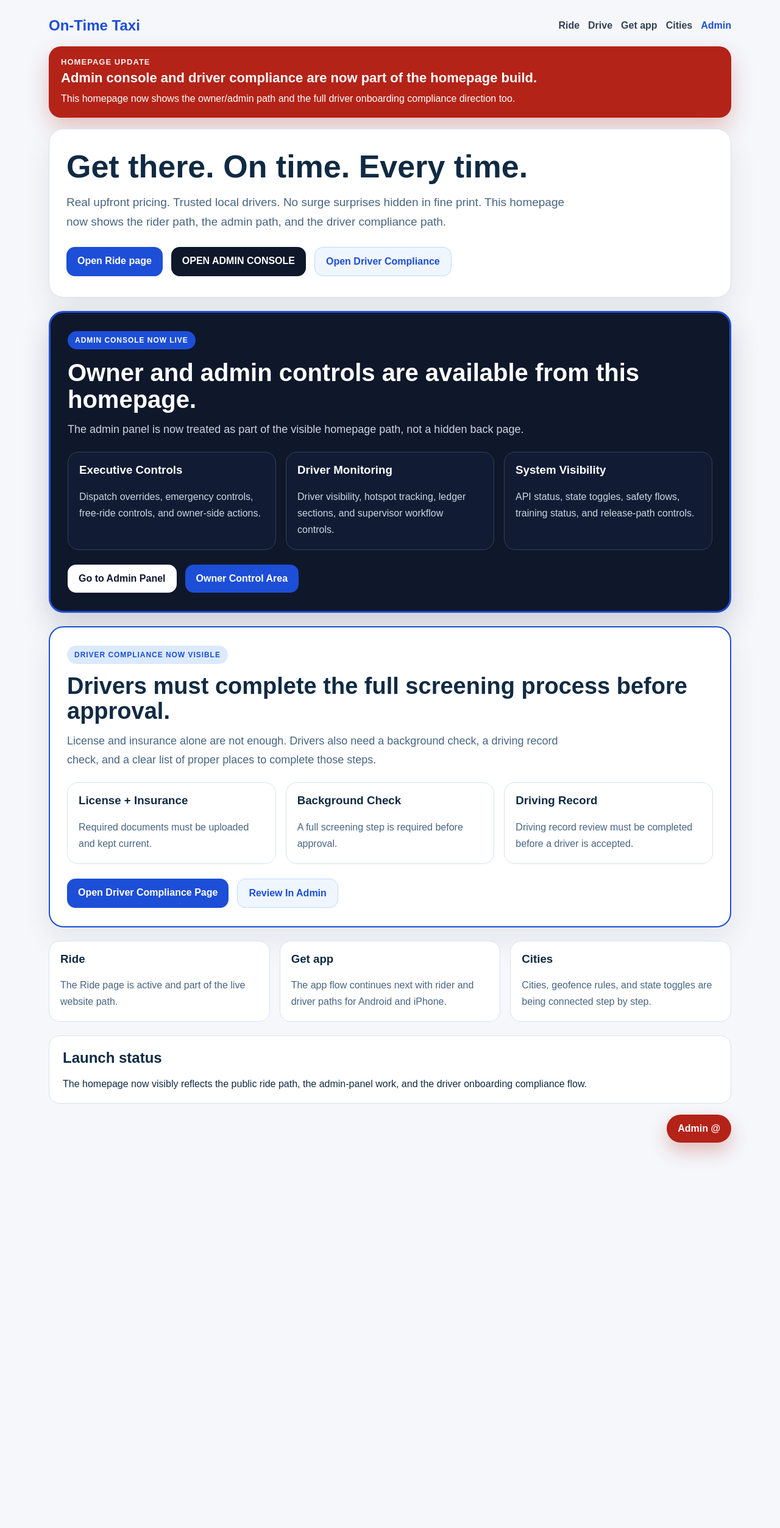
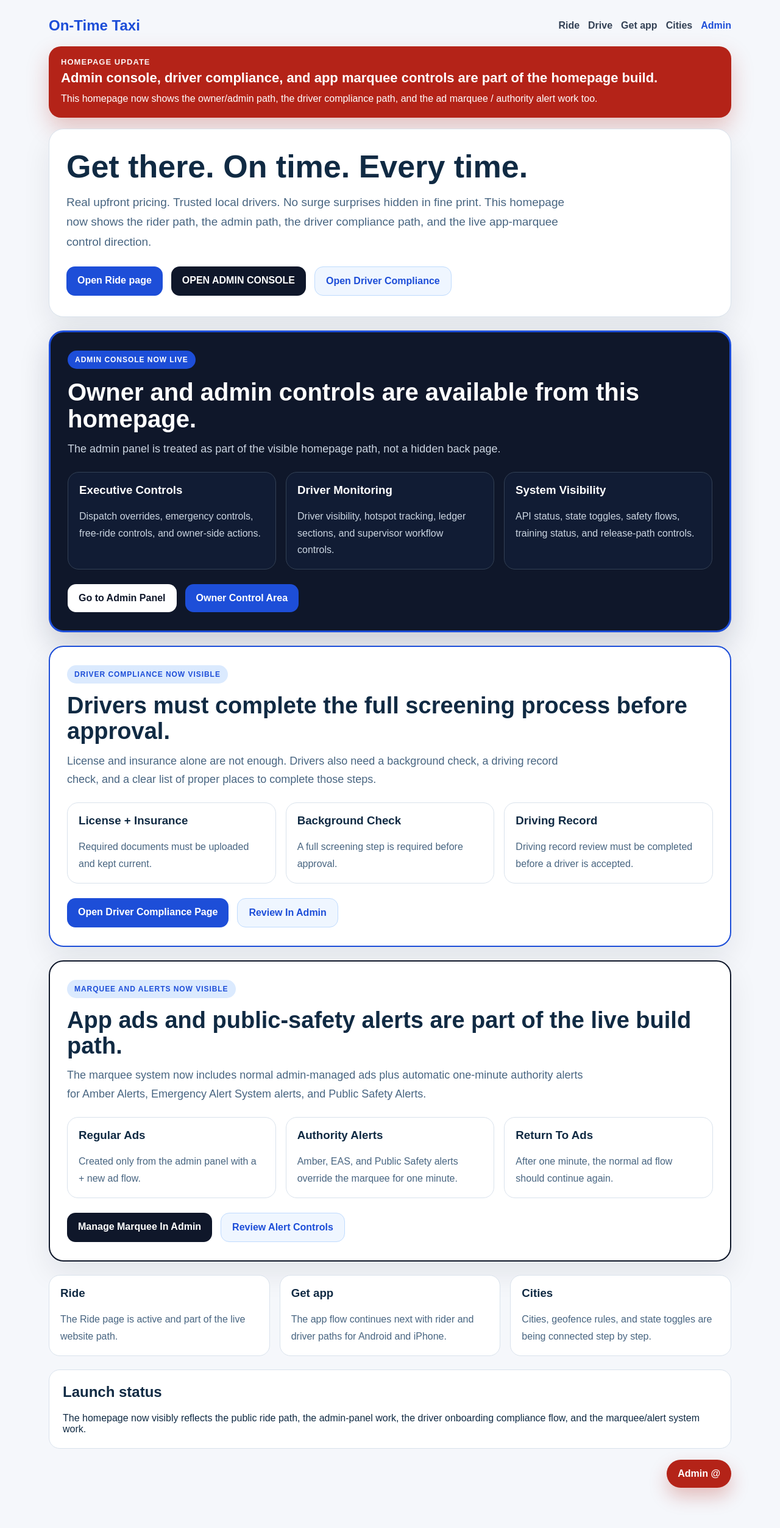
Before and after one commit to Neocryptz369369/ontimetaxipages, a Next.js app: page / in a window 1280 px wide. Shown: the top 2506 px of the page at 61% size. Before the commit the page ends 1970 px from the top, so only its background shows below. Built offline with nearby package versions, Linux system fonts and the light colour scheme.

Commit message:
Add ad marquee controls and homepage visibility

```diff
--- a/src/app/admin/page.tsx
+++ b/src/app/admin/page.tsx
@@ -296,7 +296,7 @@ export default function AdminPage() {
                   <p style={eyebrowStyle}>Apps Marquee Controls</p>
                   <h2 style={{ margin: '8px 0 10px' }}>Admin-managed ads and authority alerts</h2>
                   <p style={{ color: '#486581', margin: 0, maxWidth: '760px', lineHeight: 1.6 }}>
-                    Ads should be created only in the admin panel. Authority-driven emergency alerts are separate from regular ads and should only last 1 minute before normal ads continue again.
+                    Ads should be created only in the admin panel. Authority-driven emergency alerts are separate from normal ads and should only last 1 minute before normal ads continue again.
                   </p>
                 </div>
                 <button
--- a/src/app/page.tsx
+++ b/src/app/page.tsx
@@ -45,10 +45,10 @@ export default function HomePage() {
             Homepage Update
           </div>
           <div style={{ fontSize: "22px", fontWeight: 800, marginTop: "6px" }}>
-            Admin console and driver compliance are now part of the homepage build.
+            Admin console, driver compliance, and app marquee controls are part of the homepage build.
           </div>
-          <div style={{ fontSize: "16px", lineHeight: 1.6, marginTop: "8px", maxWidth: "900px" }}>
-            This homepage now shows the owner/admin path and the full driver onboarding compliance direction too.
+          <div style={{ fontSize: "16px", lineHeight: 1.6, marginTop: "8px", maxWidth: "920px" }}>
+            This homepage now shows the owner/admin path, the driver compliance path, and the ad marquee / authority alert work too.
           </div>
         </section>
 
@@ -68,7 +68,7 @@ export default function HomePage() {
 
           <p style={{ margin: 0, fontSize: "19px", lineHeight: 1.7, maxWidth: "840px", color: "#486581" }}>
             Real upfront pricing. Trusted local drivers. No surge surprises hidden in fine print.
-            This homepage now shows the rider path, the admin path, and the driver compliance path.
+            This homepage now shows the rider path, the admin path, the driver compliance path, and the live app-marquee control direction.
           </p>
 
           <div style={{ display: "flex", gap: "14px", flexWrap: "wrap", marginTop: "24px" }}>
@@ -94,7 +94,7 @@ export default function HomePage() {
             Owner and admin controls are available from this homepage.
           </h2>
           <p style={{ margin: 0, fontSize: "18px", lineHeight: 1.7, maxWidth: "860px", color: "#cbd5e1" }}>
-            The admin panel is now treated as part of the visible homepage path, not a hidden back page.
+            The admin panel is treated as part of the visible homepage path, not a hidden back page.
           </p>
           <div style={threeColGrid}>
             <div style={darkCard}><h3 style={{ marginTop: 0 }}>Executive Controls</h3><p style={darkBody}>Dispatch overrides, emergency controls, free-ride controls, and owner-side actions.</p></div>
@@ -135,6 +135,34 @@ export default function HomePage() {
           </div>
         </section>
 
+        <section
+          style={{
+            background: "#ffffff",
+            border: "2px solid #0f172a",
+            borderRadius: "24px",
+            padding: "30px 28px",
+            boxShadow: "0 20px 48px rgba(15, 23, 42, 0.08)",
+            marginBottom: "22px",
+          }}
+        >
+          <div style={badgeLight}>Marquee And Alerts Now Visible</div>
+          <h2 style={{ margin: "0 0 12px", fontSize: "38px", lineHeight: 1.1 }}>
+            App ads and public-safety alerts are part of the live build path.
+          </h2>
+          <p style={{ margin: 0, fontSize: "18px", lineHeight: 1.7, maxWidth: "860px", color: "#486581" }}>
+            The marquee system now includes normal admin-managed ads plus automatic one-minute authority alerts for Amber Alerts, Emergency Alert System alerts, and Public Safety Alerts.
+          </p>
+          <div style={threeColGrid}>
+            <div style={lightCard}><h3 style={{ marginTop: 0 }}>Regular Ads</h3><p style={lightBody}>Created only from the admin panel with a + new ad flow.</p></div>
+            <div style={lightCard}><h3 style={{ marginTop: 0 }}>Authority Alerts</h3><p style={lightBody}>Amber, EAS, and Public Safety alerts override the marquee for one minute.</p></div>
+            <div style={lightCard}><h3 style={{ marginTop: 0 }}>Return To Ads</h3><p style={lightBody}>After one minute, the normal ad flow should continue again.</p></div>
+          </div>
+          <div style={{ display: "flex", gap: "14px", flexWrap: "wrap", marginTop: "24px" }}>
+            <Link href="/admin" style={darkButton}>Manage Marquee In Admin</Link>
+            <Link href="/admin" style={secondaryButton}>Review Alert Controls</Link>
+          </div>
+        </section>
+
         <section style={{ display: "grid", gridTemplateColumns: "repeat(auto-fit, minmax(220px, 1fr))", gap: "16px", marginBottom: "22px" }}>
           <div style={lightCard}><h3 style={{ marginTop: 0 }}>Ride</h3><p style={lightBody}>The Ride page is active and part of the live website path.</p></div>
           <div style={lightCard}><h3 style={{ marginTop: 0 }}>Get app</h3><p style={lightBody}>The app flow continues next with rider and driver paths for Android and iPhone.</p></div>
@@ -144,7 +172,7 @@ export default function HomePage() {
         <section style={{ background: "#ffffff", border: "1px solid #d9e2ec", borderRadius: "18px", padding: "22px", marginBottom: "18px" }}>
           <h2 style={{ marginTop: 0 }}>Launch status</h2>
           <p style={{ marginBottom: 0 }}>
-            The homepage now visibly reflects the public ride path, the admin-panel work, and the driver onboarding compliance flow.
+            The homepage now visibly reflects the public ride path, the admin-panel work, the driver onboarding compliance flow, and the marquee/alert system work.
           </p>
         </section>
 
```
